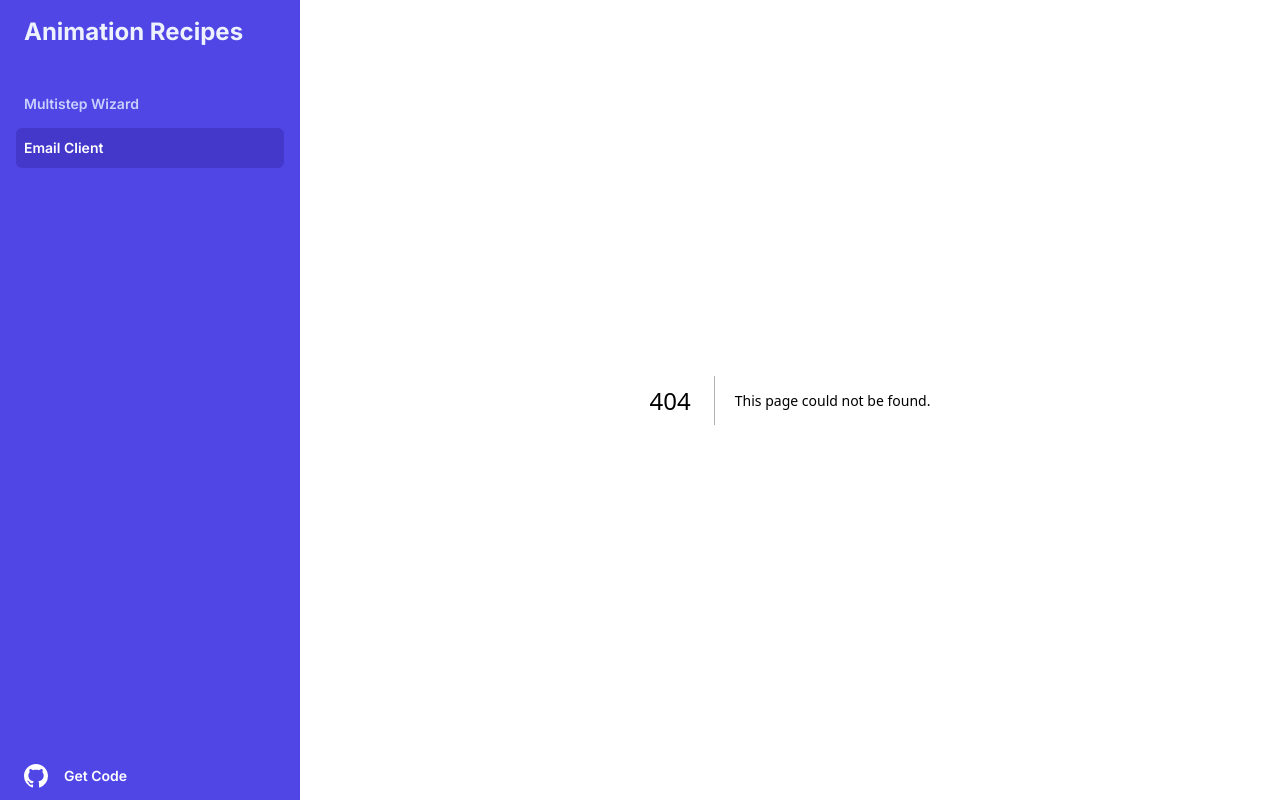
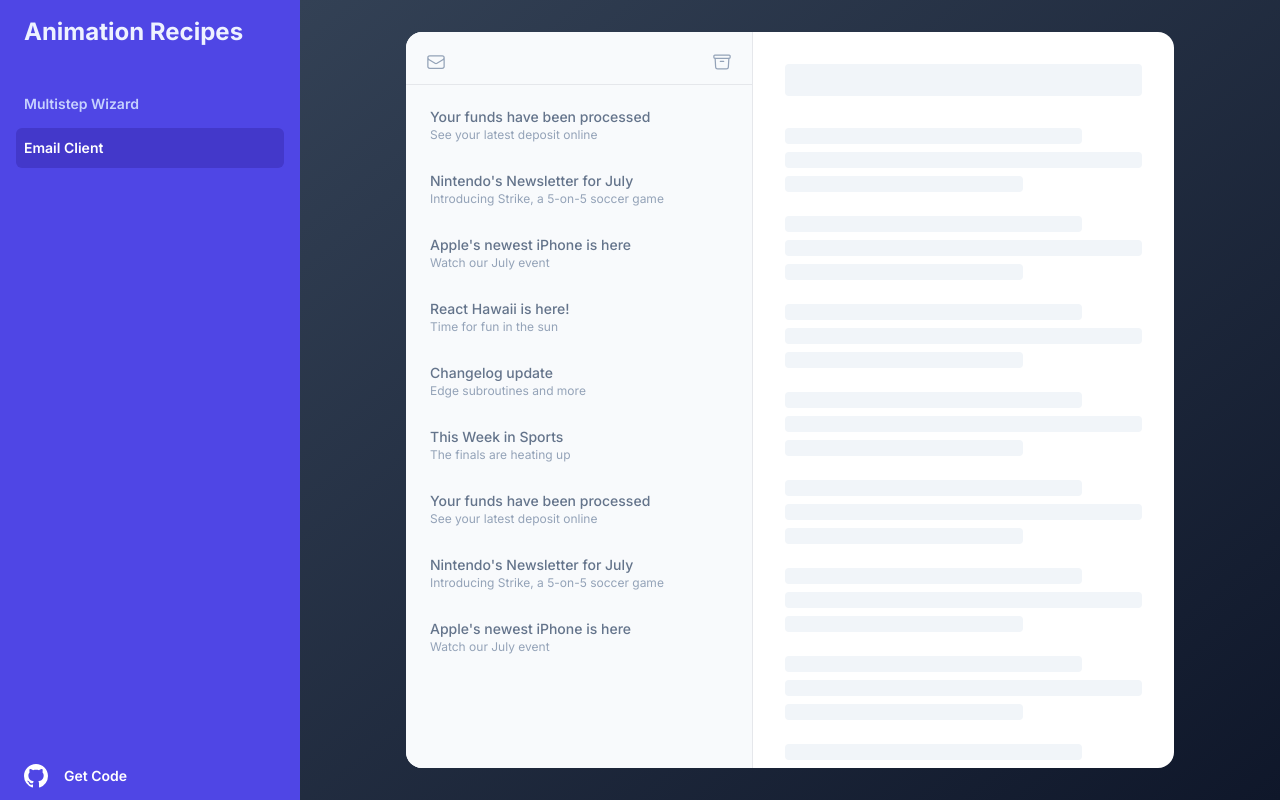
Before and after one commit to Md-Talim/framer-motion-recipes, a Next.js app: page /email-client in a window 1280 px wide. Before the commit this address had no page. Built offline with nearby package versions, Linux system fonts and the light colour scheme.

Commit message:
feat: build the email client page

```diff
--- /dev/null
+++ b/app/email-client/page.tsx
@@ -0,0 +1,152 @@
+"use client";
+
+import * as Icons from "@heroicons/react/24/outline";
+import { AnimatePresence, motion } from "framer-motion";
+import { useCallback, useEffect, useState } from "react";
+
+let titles: [string, string][] = [
+  ["Apple's newest iPhone is here", "Watch our July event"],
+  [
+    "Nintendo's Newsletter for July",
+    "Introducing Strike, a 5-on-5 soccer game",
+  ],
+  ["Your funds have been processed", "See your latest deposit online"],
+  ["This Week in Sports", "The finals are heating up"],
+  ["Changelog update", "Edge subroutines and more"],
+  ["React Hawaii is here!", "Time for fun in the sun"],
+];
+
+export default function EmailClientPage() {
+  const [messages, setMessages] = useState(Array.from(Array(9).keys()));
+  const [selectedMessages, setSelectedMessages] = useState<number[]>([]);
+
+  const toggleMessage = (mid: number) => {
+    if (selectedMessages.includes(mid)) {
+      setSelectedMessages((messages) => messages.filter((id) => id !== mid));
+    } else {
+      setSelectedMessages((messages) => [mid, ...messages]);
+    }
+  };
+
+  const addMessage = () => {
+    let newId = (messages.at(-1) || 0) + 1;
+    setMessages((messages) => [...messages, newId]);
+  };
+
+  const archiveMessages = useCallback(() => {
+    if (selectedMessages.length === 0) {
+      alert("Select messages to delete");
+      return;
+    }
+
+    setMessages((messages) =>
+      messages.filter((id) => !selectedMessages.includes(id)),
+    );
+    setSelectedMessages([]);
+  }, [selectedMessages]);
+
+  useEffect(() => {
+    const handleKeyDown = (event: KeyboardEvent) => {
+      const isControlPressed = event.ctrlKey || event.metaKey; // For Mac support, metaKey is used
+      const isAPressed = event.key === "a" || event.key === "A";
+      const isEscaped = event.key === "Escape";
+      const isDeletePressed = event.key === "Delete";
+
+      if (isControlPressed && isAPressed) {
+        event.preventDefault();
+
+        setSelectedMessages(() => [...messages]);
+      } else if (isEscaped) {
+        setSelectedMessages([]);
+      } else if (isDeletePressed) {
+        archiveMessages();
+      }
+    };
+    document.addEventListener("keydown", handleKeyDown);
+
+    return () => {
+      document.removeEventListener("keydown", handleKeyDown);
+    };
+  }, [archiveMessages, messages]);
+
+  return (
+    <div className="flex h-screen flex-col items-center justify-center overscroll-y-contain bg-gradient-to-br from-slate-700 to-slate-900 px-6 py-8 text-slate-600">
+      <div className="mx-auto flex w-full max-w-3xl flex-1 overflow-hidden rounded-2xl bg-white">
+        <div className="flex w-[45%] flex-col bg-slate-50 py-2">
+          <div className="border-b px-5">
+            <div className="flex justify-between py-2 text-right">
+              <button
+                onClick={addMessage}
+                className="-mx-2 rounded px-2 py-1 text-slate-400 hover:text-slate-500 active:bg-slate-200"
+              >
+                <Icons.EnvelopeIcon className="h-5 w-5" />
+              </button>
+              <button
+                onClick={archiveMessages}
+                className="-mx-2 rounded px-2 py-1 text-slate-400 hover:text-slate-500 active:bg-slate-200"
+              >
+                <Icons.ArchiveBoxIcon className="h-5 w-5" />
+              </button>
+            </div>
+          </div>
+          <ul className="overflow-y-auto px-3 pt-2">
+            <AnimatePresence initial={false}>
+              {[...messages].reverse().map((mid) => (
+                <motion.li
+                  initial={{ opacity: 0, height: 0 }}
+                  animate={{ opacity: 1, height: "auto" }}
+                  exit={{ opacity: 0, height: 0 }}
+                  transition={{ opacity: { duration: 0.2 } }}
+                  key={mid}
+                  className="relative"
+                >
+                  <div className="py-0.5">
+                    <button
+                      onClick={() => toggleMessage(mid)}
+                      className={`${
+                        selectedMessages.includes(mid)
+                          ? "bg-blue-500"
+                          : "hover:bg-slate-200"
+                      } block w-full cursor-pointer truncate rounded px-3 py-3 text-left`}
+                    >
+                      <p
+                        className={`${
+                          selectedMessages.includes(mid)
+                            ? "text-white"
+                            : "text-slate-500"
+                        } truncate text-sm font-medium`}
+                      >
+                        {titles[mid % titles.length][0]}
+                      </p>
+                      <p
+                        className={`${
+                          selectedMessages.includes(mid)
+                            ? "text-blue-200"
+                            : "text-slate-400"
+                        } truncate text-xs`}
+                      >
+                        {titles[mid % titles.length][1]}
+                      </p>
+                    </button>
+                  </div>
+                </motion.li>
+              ))}
+            </AnimatePresence>
+          </ul>
+        </div>
+        <div className="flex-1 overflow-y-scroll border-l px-8 py-8">
+          <h1 className="h-8 rounded bg-slate-100 text-2xl font-bold" />
+          <div className="mt-8 space-y-6">
+            {Array.from(Array(9).keys()).map((i) => (
+              <div key={i} className="space-y-2 text-sm">
+                <p className="h-4 w-5/6 rounded bg-slate-100" />
+                <p className="h-4 rounded bg-slate-100" />
+                <p className="h-4 w-4/6 rounded bg-slate-100" />
+              </div>
+            ))}
+          </div>
+        </div>
+      </div>
+    </div>
+  );
+}
```
